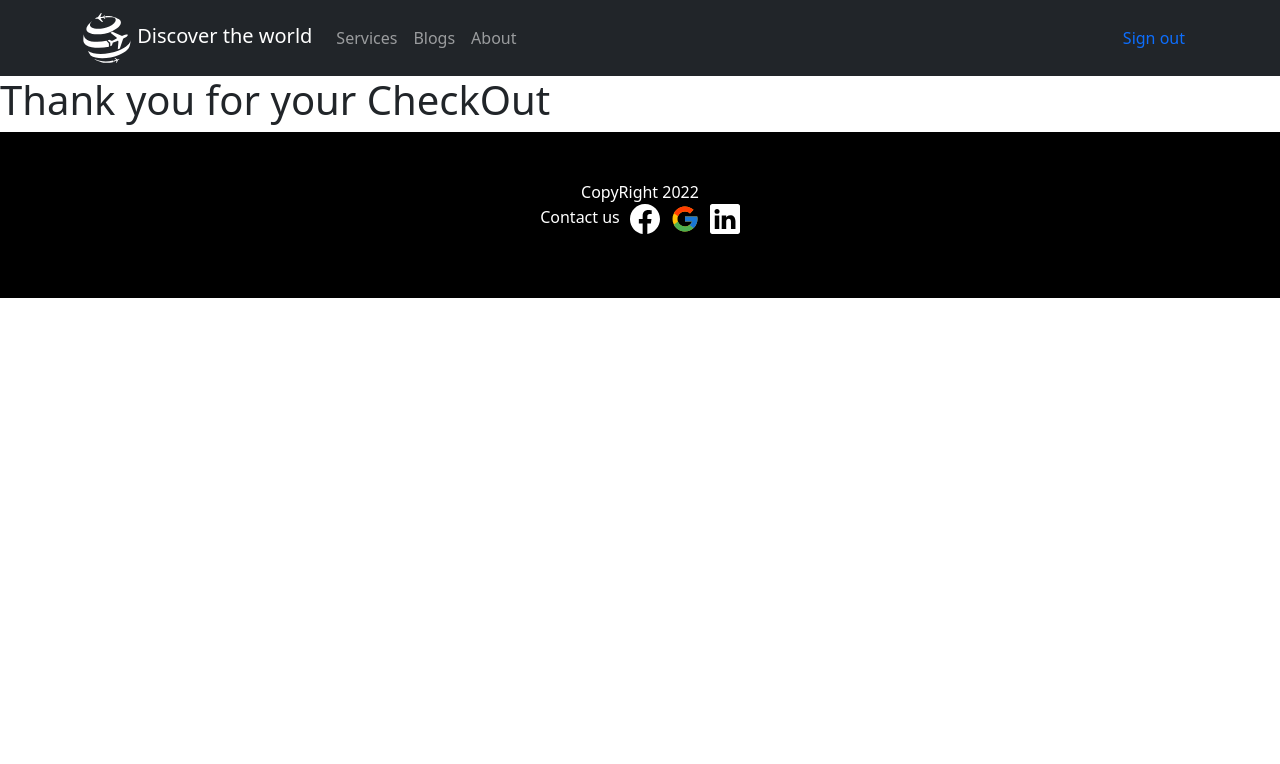
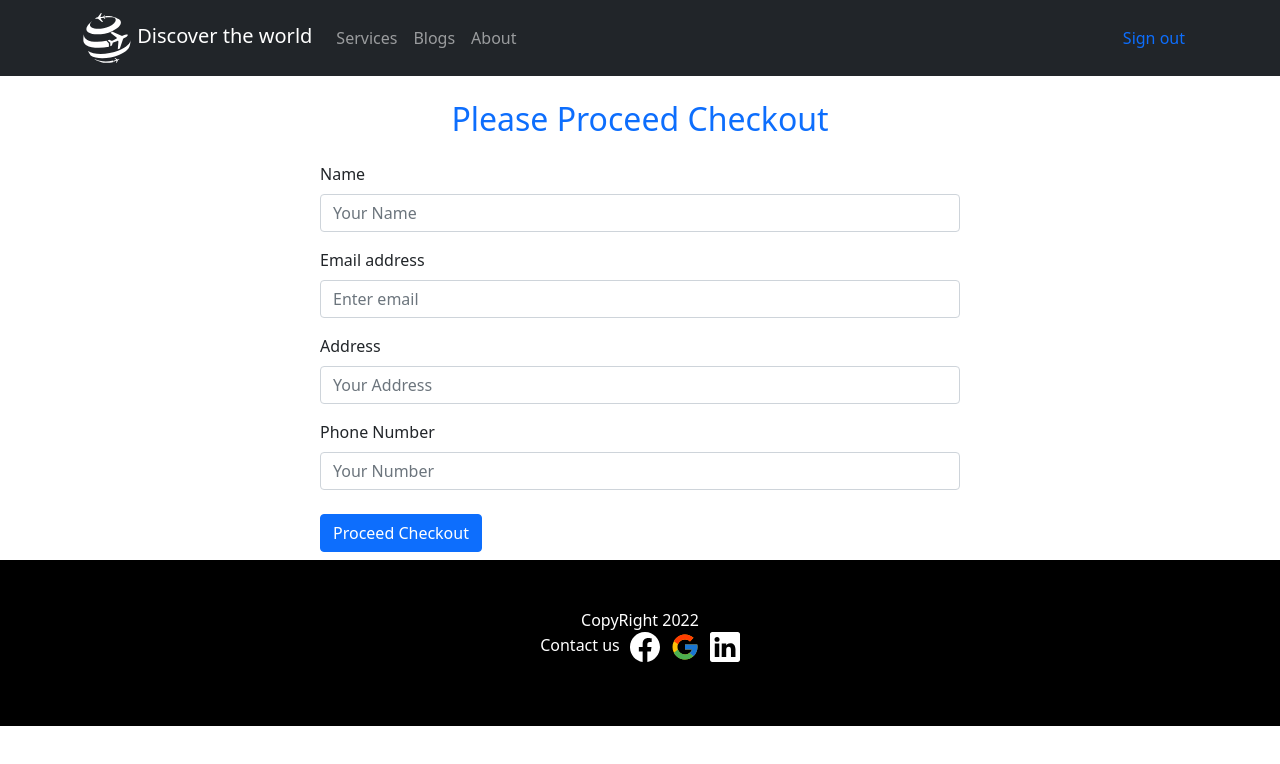
Before and after one commit to rad0wan/Discover-The-World, a React (Create React App) app: page /checkout in a window 1280 px wide. Shown: the top 764 px of the page. Built offline with nearby package versions, Linux system fonts and the light colour scheme; no server answers; sample sign-in values are in the browser's storage.

Commit message:
cheakOut page

```diff
--- a/src/pages/CheckOut/CheckOut.js
+++ b/src/pages/CheckOut/CheckOut.js
@@ -1,9 +1,40 @@
 import React from 'react';
+import { Button, Form } from 'react-bootstrap';
+import { toast, ToastContainer } from 'react-toastify';
 
 const CheckOut = () => {
+
+    const handleProceedCheckout = event => {
+        event.preventDefault()
+        toast('Thank you for your CheckOut')
+    }
     return (
-        <div>
-            <h1>Thank you for your CheckOut</h1>
+        <div className='w-50 mx-auto'>
+            <h2 className='text-center text-primary my-4'>Please Proceed Checkout</h2>
+            <Form onSubmit={handleProceedCheckout} className=''>
+                <Form.Group className="mb-3" controlId="">
+                    <Form.Label>Name</Form.Label>
+                    <Form.Control type="text" placeholder="Your Name" required />
+                </Form.Group>
+                <Form.Group className="mb-3" controlId="formBasicEmail">
+                    <Form.Label>Email address</Form.Label>
+                    <Form.Control type="email" placeholder="Enter email" required />
+                </Form.Group>
+                <Form.Group className="mb-3" controlId="">
+                    <Form.Label>Address</Form.Label>
+                    <Form.Control type="text" placeholder="Your Address" required />
+                </Form.Group>
+                <Form.Group className="mb-3" controlId="">
+                    <Form.Label>Phone Number</Form.Label>
+                    <Form.Control type="text" placeholder="Your Number" required />
+                </Form.Group>
+                <Button className='my-2' variant="primary" type="submit">
+                    Proceed Checkout
+                </Button>
+            </Form>
+            <div>
+                <ToastContainer />
+            </div>
         </div>
     );
 };
--- a/src/pages/Home/Services/Services.js
+++ b/src/pages/Home/Services/Services.js
@@ -13,8 +13,8 @@ const Services = () => {
     }, [])
 
     return (
-        <div id='services' className='container'>
-            <h2 className='my-5 text-center '>Our Services</h2>
+        <div id='services' className='container mb-5'>
+            <h2 style={{color:'orange'}} className='my-5 text-center '>Our Services</h2>
             <div>
                 <Row xs={1} md={2} lg={3} className="g-4">
                     {
```
